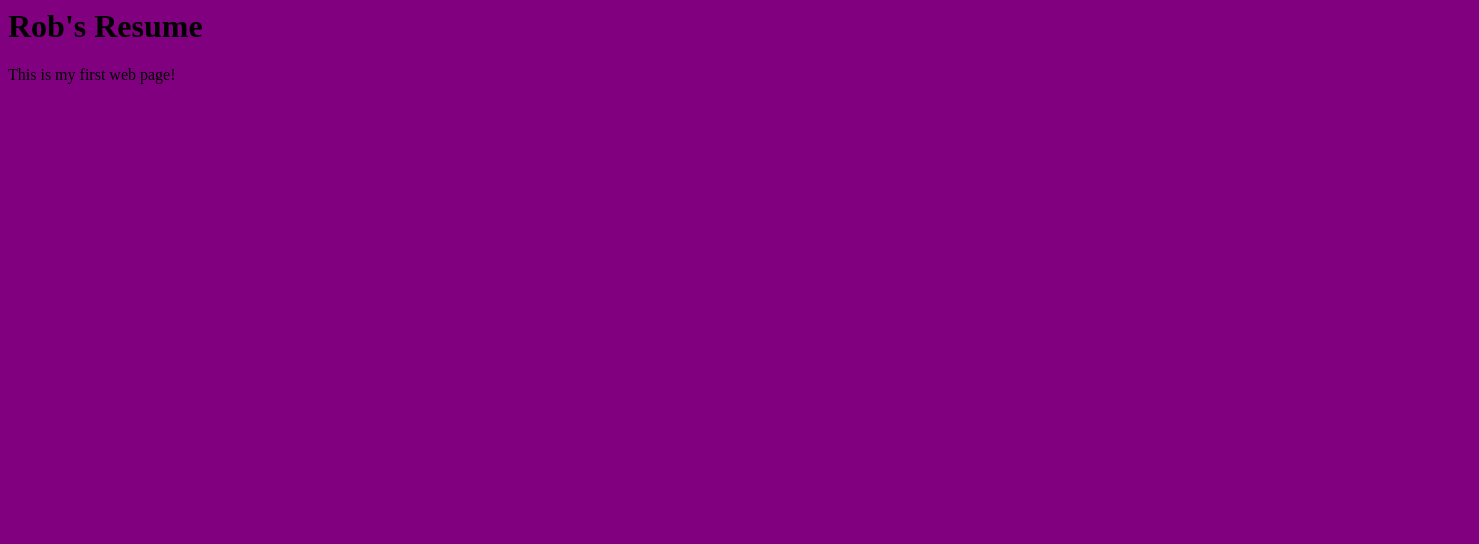
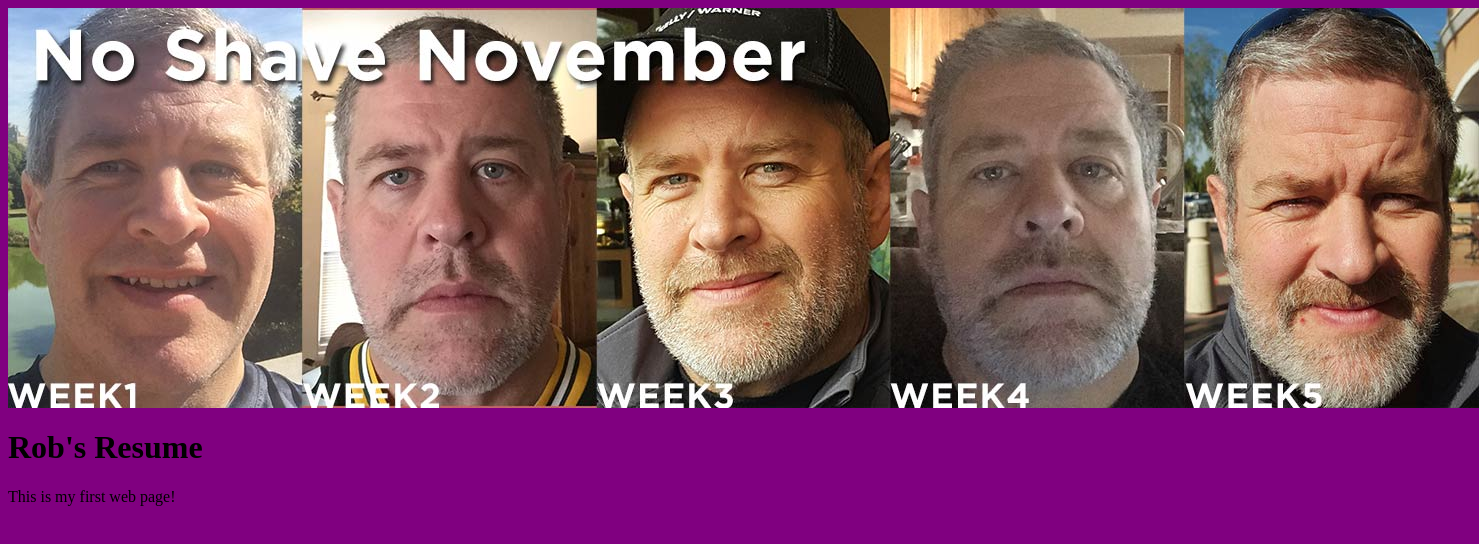
Before and after one commit to RobertLoy/robertloy.github.io, a plain HTML site: page index.html in a window 1280 px wide. Shown: the whole page, 1479 px wide, since content can reach past the window. Drawn offline with Linux system fonts and the light colour scheme.

Commit message:
Update index.html

```diff
--- a/index.html
+++ b/index.html
@@ -5,6 +5,7 @@
 </head>
 
 <body>
+  <img src="RobLoy.jpg" />
   <h1>Rob's Resume</h1>
   <p>This is my first web page!</p>
 </body>
```
